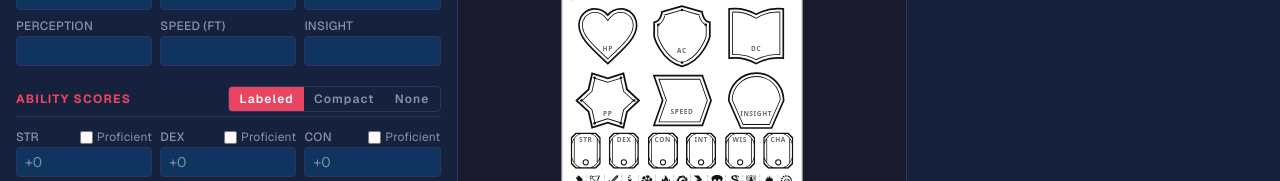
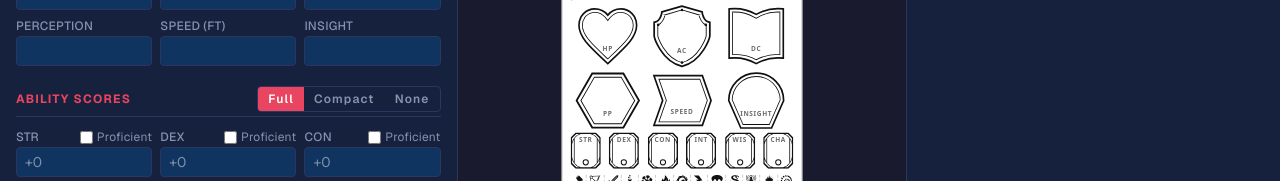
Before and after one commit to Jackclarke95/initiative-card-generator, a Next.js app: page / in a window 1280 px wide. Shown: the part 491-672 px from the top of the page. Built offline with nearby package versions, Linux system fonts and the light colour scheme.

Commit message:
Full, Compact, and None options for ability scores

```diff
--- a/components/CardEditor.tsx
+++ b/components/CardEditor.tsx
@@ -17,6 +17,7 @@ import {
   type CardData,
   type DamageDisplayMode,
   type DamageTypeKey,
+  type NotesDisplayMode,
   type ResistanceState,
   type ScrollStyle,
 } from "@/types/card";
@@ -132,14 +133,26 @@ const SCROLL_STYLE_LABELS: Record<ScrollStyle, string> = {
 const SCROLL_STYLE_MODES: ScrollStyle[] = ["scroll", "dragon", "party", "none"];
 
 const ABILITY_SCORE_MODE_LABELS: Record<AbilityScoreDisplayMode, string> = {
-  labeled: "Labeled",
+  full: "Full",
   compact: "Compact",
   none: "None",
 };
 
 const ABILITY_SCORE_MODES: AbilityScoreDisplayMode[] = [
+  "full",
+  "compact",
+  "none",
+];
+
+const NOTES_DISPLAY_LABELS: Record<NotesDisplayMode, string> = {
+  labeled: "Labeled",
+  unlabeled: "Unlabeled",
+  none: "None",
+};
+
+const NOTES_DISPLAY_MODES: NotesDisplayMode[] = [
   "labeled",
-  "compact",
+  "unlabeled",
   "none",
 ];
 
@@ -377,6 +390,7 @@ export default function CardEditor({ card, onChange }: CardEditorProps) {
             }))}
             value={card.toggles.abilityScores}
             onChange={(mode) => setToggle("abilityScores", mode)}
+            size="sm"
           />
         }
       >
@@ -463,8 +477,16 @@ export default function CardEditor({ card, onChange }: CardEditorProps) {
 
       {/* Notes */}
       <SectionHeading
-        checked={card.toggles.showNotes}
-        onToggle={(v) => setToggle("showNotes", v)}
+        right={
+          <SegmentedToggle
+            options={NOTES_DISPLAY_MODES.map((mode) => ({
+              value: mode,
+              label: NOTES_DISPLAY_LABELS[mode],
+            }))}
+            value={card.toggles.notesDisplayMode}
+            onChange={(mode) => setToggle("notesDisplayMode", mode)}
+          />
+        }
       >
         Notes
       </SectionHeading>
--- a/components/CardFaces.tsx
+++ b/components/CardFaces.tsx
@@ -9,7 +9,7 @@ import {
   Chevron,
   Shield,
   Heart,
-  Star,
+  Hexagon,
   Orb,
   NameScroll,
   scrollBox,
@@ -46,7 +46,7 @@ const PLAYER_BORDER_MARGIN_WIDTH = 4;
 const PLAYER_BORDER_MARGIN_HEIGHT = 6;
 
 /** Fixed-width centering slot: lets two badges with different natural
- *  widths (e.g. Heart vs. Star) share one alignment axis between rows,
+ *  widths (e.g. Heart vs. Hexagon) share one alignment axis between rows,
  *  by centering each inside the same-width box rather than relying on
  *  their raw widths to match. */
 function Slot({
@@ -74,16 +74,16 @@ export function DmFace({ card }: { card: CardData }) {
   // The hearts (HP, Save) are drawn 1.2× wider than the shield.
   const heartW = Math.round(badgeW * 1.2);
   const saveW = heartW;
-  // Chevron/Star/Orb widths each follow that shape's own viewBox aspect
+  // Chevron/Hexagon/Orb widths each follow that shape's own viewBox aspect
   // ratio at the shared height, so nothing gets stretched or letterboxed.
   const chevronW = Math.round(iconH * (55 / 48));
-  const starW = Math.round(iconH * (56.8 / 49.83));
+  const hexW = Math.round(iconH * (56.8 / 49.83));
   const orbW = iconH; // Orb's viewBox is a 1:1 square.
   // HP/Perception share a slot, and DC/Insight share a slot — each
   // shape centers inside its slot, so the two rows' differing natural
   // widths still align on the same vertical axis. Using one slot width
   // for both sides also keeps AC/Speed centered exactly between them.
-  const slotW = Math.max(heartW, starW, saveW, orbW);
+  const slotW = Math.max(heartW, hexW, saveW, orbW);
 
   const statGap = 4;
 
@@ -96,7 +96,8 @@ export function DmFace({ card }: { card: CardData }) {
   // to the bottom — with only one section left, there's nothing to
   // spread it against, so it's centered instead.
   const toggles = card.toggles;
-  const showNotes = toggles.showNotes;
+  const notesMode = toggles.notesDisplayMode;
+  const showNotes = notesMode !== "none";
 
   const dmScrollVariant = toggles.nameScrollDm;
   const showNameOnDm = dmScrollVariant !== "none";
@@ -108,6 +109,8 @@ export function DmFace({ card }: { card: CardData }) {
   const dmScrollTall =
     dmScrollVariant === "dragon" || dmScrollVariant === "party";
   const sectionGap = dmScrollTall ? Math.max(1, S.gap - 1) : S.gap;
+
+  const abilityMode = toggles.abilityScores;
 
   const sections = [
     showNameOnDm && (
@@ -168,10 +171,10 @@ export function DmFace({ card }: { card: CardData }) {
           }}
         >
           <Slot width={slotW}>
-            <Star
+            <Hexagon
               value={card.passivePerception}
               label="PP"
-              width={starW}
+              width={hexW}
               height={iconH}
             />
           </Slot>
@@ -192,7 +195,7 @@ export function DmFace({ card }: { card: CardData }) {
         </div>
       </div>
     ),
-    toggles.abilityScores !== "none" && (
+    abilityMode !== "none" && (
       <div
         key="abilities"
         style={{
@@ -208,7 +211,7 @@ export function DmFace({ card }: { card: CardData }) {
             label={ABILITY_LABELS[key]}
             value={card.stats[key].modifier}
             proficiency={card.stats[key].proficiency}
-            compact={toggles.abilityScores === "compact"}
+            showLabel={abilityMode === "full"}
           />
         ))}
       </div>
@@ -293,7 +296,10 @@ export function DmFace({ card }: { card: CardData }) {
               marginTop: sections.length > 0 ? 4 : 0,
             }}
           >
-            <NotesBox value={card.notes} />
+            <NotesBox
+              value={card.notes}
+              showLabel={notesMode !== "unlabeled"}
+            />
           </div>
         )}
       </div>
--- a/components/CardFrames.tsx
+++ b/components/CardFrames.tsx
@@ -125,9 +125,12 @@ export function VitalBox({
     proficiency !== undefined ? dotR * 2 + dotTopGap + dotBottomGap : 0;
   const dotCy = dotTopGap + dotR;
   const textAreaH = height - dotZoneH;
-  // The compact variant (no label) wants its value nudged down slightly;
-  // the labeled variant wants it nudged up about twice as far the other way.
-  const valueMarginTop = label ? -4 : 2;
+  // The compact variant (no label, but a proficiency dot reserving space
+  // below) wants its value nudged down slightly to visually center in what's
+  // left above the dot; the labeled variant wants it nudged up about twice
+  // as far the other way. With neither label nor dot, the value already has
+  // the full box to itself, so no nudge is needed.
+  const valueMarginTop = label ? -2 : proficiency !== undefined ? 2 : 0;
   return (
     <div style={{ position: "relative", width, height }}>
       <VitalBoxFrame width={width} height={height} />
@@ -182,20 +185,20 @@ export const StatBox = ({
   label,
   value,
   proficiency,
-  compact,
+  showLabel = true,
 }: {
   label: string;
   value?: React.ReactNode;
   proficiency: boolean;
-  /** Drops the label and shrinks the box to just the value + proficiency
-   *  dot — used by the ability scores row's "Compact" display mode. */
-  compact?: boolean;
+  /** Drops the label and shrinks the box down to just the value + proficiency
+   *  dot — the ability scores row's "Compact" display mode. */
+  showLabel?: boolean;
 }) => (
   <VitalBox
-    label={compact ? undefined : label}
+    label={showLabel ? label : undefined}
     value={value}
     width={30}
-    height={compact ? 26 : 36}
+    height={showLabel ? 36 : 26}
     proficiency={proficiency}
     labelPosition="top"
   />
@@ -651,20 +654,19 @@ export function Chevron({
   );
 }
 
-// ── Star (Passive Perception) — a six-pointed compass rose ────────────
-// Six points (outer radius 26, inner radius 18.5 — a 0.71 ratio) with
-// every notch opening at ~146°, comfortably past the 100° floor where a
-// point starts reading as a thin spike. Oriented so it stands on two of
-// its points — like feet — with a concave notch between them (mirrored
-// at the top too, a consequence of the 6-fold symmetry), rather than
-// balancing on a single point.
-const STAR_SHAPE =
-  "M28.4,6.42L41.4,2.4L44.42,15.67L54.4,24.92L44.42,34.17L41.4,47.43L28.4,43.42L15.4,47.43L12.38,34.17L2.4,24.92L12.38,15.67L15.4,2.4Z";
+// ── Hexagon (Passive Perception) ───────────────────────────────────────
+// A regular hexagon at radius 26, standing on two of its points — like
+// feet — with a flat edge between them (mirrored at the top too, a
+// consequence of the 6-fold symmetry), rather than balancing on a single
+// point. Vertices sit at the same six positions the icon's previous
+// six-pointed star used for its outer points.
+const HEXAGON_SHAPE =
+  "M41.4,2.4L54.4,24.92L41.4,47.43L15.4,47.43L2.4,24.92L15.4,2.4Z";
 
-// Centre-relative positions of the six outer points, pulled in from the
-// tip (radius 26) to radius 22.66 — the same 3.34-unit inset the Shield
-// uses to land its studs on the inner border ring rather than the edge.
-const STAR_RIVETS = [
+// Centre-relative positions of the six vertices, pulled in from the tip
+// (radius 26) to radius 22.66 — the same 3.34-unit inset the Shield uses
+// to land its studs on the inner border ring rather than the edge.
+const HEXAGON_RIVETS = [
   { x: 11, y: -19 },
   { x: 22, y: 0 },
   { x: 11, y: 19 },
@@ -673,11 +675,11 @@ const STAR_RIVETS = [
   { x: -11, y: -19 },
 ];
 
-/** Compass-star stat frame with value + label, e.g. "15" over "Perception".
+/** Hexagon stat frame with value + label, e.g. "15" over "Perception".
  *  Cropped tight to the shape's own bounds (plus the usual 2.4-unit
  *  margin) rather than the shared canvas, so the container's aspect
  *  ratio matches what's actually drawn (see the Orb's note on this). */
-export function Star({
+export function Hexagon({
   width,
   height,
   value,
@@ -687,9 +689,8 @@ export function Star({
     <IconFrame
       width={width}
       height={height}
-      path={STAR_SHAPE}
+      path={HEXAGON_SHAPE}
       viewBox="0 0 56.8 49.83"
-      rivets={STAR_RIVETS}
       value={value}
       label={label}
     />
@@ -973,9 +974,11 @@ export function NameScroll({
 export function NotesBox({
   value,
   label = "Notes",
+  showLabel = true,
 }: {
   value?: string;
   label?: string;
+  showLabel?: boolean;
 }) {
   const containerRef = useRef<HTMLDivElement>(null);
   const [size, setSize] = useState({ width: 0, height: 0 });
@@ -1022,8 +1025,13 @@ export function NotesBox({
             </div>
           )}
         </div>
+        {showLabel && (
           <div
-          style={{ display: "flex", justifyContent: "center", flexShrink: 0 }}
+            style={{
+              display: "flex",
+              justifyContent: "center",
+              flexShrink: 0,
+            }}
           >
             <span
               style={{
@@ -1037,6 +1045,7 @@ export function NotesBox({
               {label}
             </span>
           </div>
+        )}
       </div>
     </div>
   );
--- a/types/card.ts
+++ b/types/card.ts
@@ -7,17 +7,22 @@ export type ArtMode = "class" | "upload" | "link" | "none";
 // Player and DM faces each pick their own independently.
 export type ScrollStyle = "scroll" | "dragon" | "party" | "none";
 
-// How the ability score row prints: each box with its full label above it,
-// the same boxes shrunk down with the labels dropped, or the whole row
-// hidden entirely.
-export type AbilityScoreDisplayMode = "labeled" | "compact" | "none";
+// How the DM notes box prints: with its "Notes" caption, with the caption
+// dropped, or hidden entirely.
+export type NotesDisplayMode = "labeled" | "unlabeled" | "none";
+
+// How the ability score row prints: each box with its label above the
+// value, the same box with the label dropped (the shrunk "compact" box),
+// or the whole row hidden entirely. The proficiency dot always prints
+// whenever the row is visible.
+export type AbilityScoreDisplayMode = "full" | "compact" | "none";
 
 export interface CardToggles {
   nameScrollPlayer: ScrollStyle;
   nameScrollDm: ScrollStyle;
   showVitals: boolean;
   abilityScores: AbilityScoreDisplayMode;
-  showNotes: boolean;
+  notesDisplayMode: NotesDisplayMode;
 }
 
 export interface AbilityStat {
@@ -147,8 +152,8 @@ export function emptyCard(id: string): CardData {
       nameScrollPlayer: "dragon",
       nameScrollDm: "scroll",
       showVitals: true,
-      abilityScores: "labeled",
-      showNotes: true,
+      abilityScores: "full",
+      notesDisplayMode: "labeled",
     },
   };
 }
```
Lines whose indentation alone changed are shown as unchanged.
